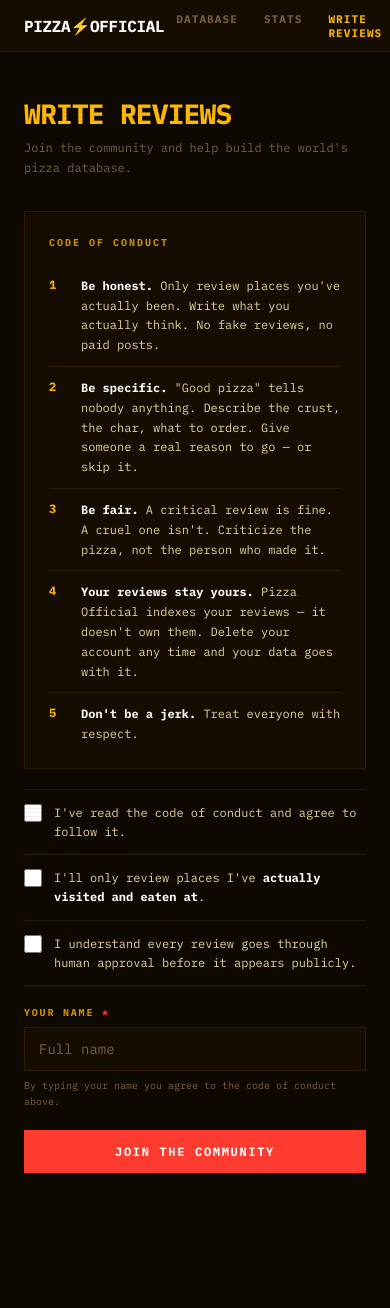
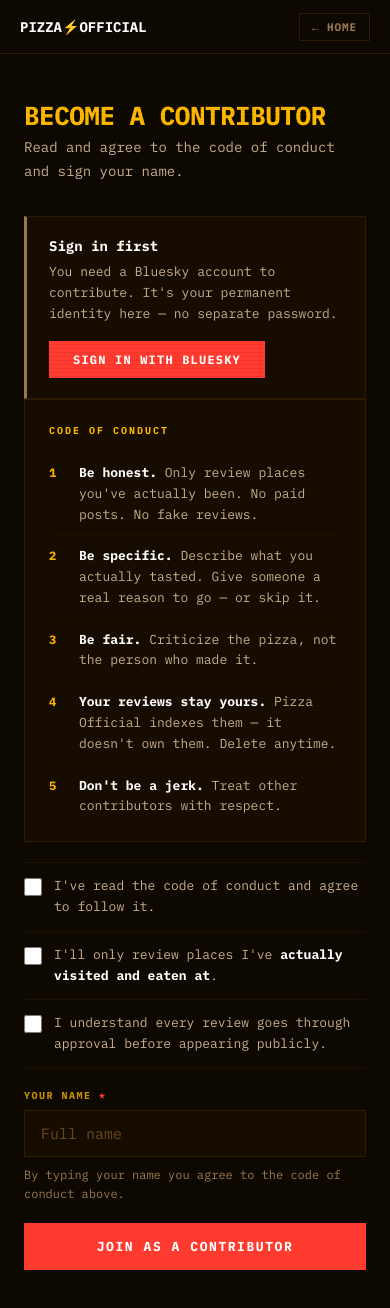
Before and after one commit to cheeseburgerworld/pizzaofficial, a website: page contributor.html in a window 390 px wide. Before the commit the page ends 1221 px from the top, so only its background shows below. Drawn offline with Linux system fonts and the light colour scheme.

Commit message:
Update contributor page title and layout

```diff
--- a/contributor.html
+++ b/contributor.html
@@ -3,369 +3,255 @@
 <head>
   <meta charset="UTF-8">
   <meta name="viewport" content="width=device-width, initial-scale=1.0">
-  <title>Write Reviews — PIZZA⚡OFFICIAL</title>
+  <title>Become a Contributor — PIZZA⚡OFFICIAL</title>
+  <link rel="preconnect" href="https://fonts.googleapis.com">
   <link href="https://fonts.googleapis.com/css2?family=IBM+Plex+Mono:wght@400;700&display=swap" rel="stylesheet">
   <style>
     *, *::before, *::after { box-sizing: border-box; margin: 0; padding: 0; }
-    :root {
-      --bg: #0d0800; --bg2: #160D00; --bg3: #1E1400;
-      --body: #E8D5A0; --gold: #FFB800; --gold2: #CC9200;
-      --muted: #7A6040; --red: #FF3B30; --red2: #CC2F25;
-      --green: #4ABA5A; --border: #2E1C00; --border2: #4A2E00;
-      --mono: 'IBM Plex Mono', monospace;
+    body {
+      font-family: 'IBM Plex Mono', 'Courier New', monospace;
+      background: #0d0800; color: #FFFFFF;
+      min-height: 100vh; display: flex; flex-direction: column;
     }
-    body { background: var(--bg); font-family: var(--mono); color: var(--body); min-height: 100vh; }
-    body::after {
-      content: ''; position: fixed; inset: 0; pointer-events: none; z-index: 999;
+    body::before {
+      content: ''; position: fixed; inset: 0; pointer-events: none; z-index: 100;
       background: repeating-linear-gradient(0deg, transparent, transparent 3px, rgba(0,0,0,.05) 3px, rgba(0,0,0,.05) 4px);
     }
+    nav {
+      height: 54px; background: #0d0800; border-bottom: 1px solid #2E1C00;
+      display: flex; align-items: center; justify-content: space-between;
+      padding: 0 20px; flex-shrink: 0; position: sticky; top: 0; z-index: 50;
+    }
+    .nav-logo { font-size: 14px; font-weight: 700; color: #FFFFFF; text-decoration: none; }
+    .nav-logo .r { color: #FF3B30; }
+    .nav-back {
+      font-family: inherit; font-size: 11px; font-weight: 700;
+      letter-spacing: .08em; text-transform: uppercase;
+      color: #9A7850; text-decoration: none; padding: 6px 12px;
+      border: 1px solid #2E1C00; transition: color .15s, border-color .15s;
+    }
+    .nav-back:hover { color: #FFB800; border-color: #FFB800; }
 
-    nav {
-      height: 52px; background: var(--bg2); border-bottom: 1px solid var(--border);
-      display: flex; align-items: center; justify-content: space-between;
-      padding: 0 24px; position: sticky; top: 0; z-index: 50;
-    }
-    .nav-logo { font-size: 16px; font-weight: 700; letter-spacing: -.02em; color: #FFFFFF; text-decoration: none; }
-    .nav-logo .bolt { color: var(--red); }
-    .nav-links { display: flex; gap: 2px; }
-    .nav-links a {
-      font-size: 11px; font-weight: 700; letter-spacing: .1em; text-transform: uppercase;
-      color: var(--muted); text-decoration: none; padding: 6px 12px; transition: color .15s;
-    }
-    .nav-links a:hover { color: var(--gold); }
-    .nav-links a.active { color: var(--gold); }
-
-    .wrap { max-width: 560px; margin: 0 auto; padding: 48px 24px; }
+    .wrap { max-width: 540px; margin: 0 auto; padding: 48px 24px; flex: 1; }
 
     .page-title {
-      font-size: clamp(28px, 6vw, 44px); font-weight: 700;
-      letter-spacing: -.03em; color: var(--gold); line-height: 1; margin-bottom: 10px;
+      font-size: clamp(26px, 6vw, 40px); font-weight: 700;
+      letter-spacing: -.02em; color: #FFB800; line-height: 1; margin-bottom: 8px;
     }
-    .page-sub { font-size: 12px; color: var(--muted); line-height: 1.7; margin-bottom: 32px; }
+    .page-sub { font-size: 14px; color: #C8B090; line-height: 1.7; margin-bottom: 32px; }
 
-    /* ── Notices (hidden by default, shown by JS) ── */
-    .notice {
-      border: 1px solid var(--border); padding: 20px; margin-bottom: 24px; display: none;
+    /* Sign-in gate */
+    .gate {
+      background: #160D00; border: 1px solid #2E1C00; border-left: 3px solid #9A7850;
+      padding: 20px 22px; display: none;
     }
-    .notice-title { font-size: 13px; font-weight: 700; margin-bottom: 6px; }
-    .notice-sub { font-size: 11px; color: var(--muted); line-height: 1.65; }
-    .notice-sub a { color: var(--body); text-decoration: none; border-bottom: 1px solid var(--border2); }
-    .notice-sub a:hover { color: var(--gold); }
-    .notice-gate  { border-left: 3px solid var(--muted); }
-    .notice-done  { border-left: 3px solid var(--green); }
-    .notice-done .notice-title  { color: var(--green); }
-    .notice-gate .notice-title  { color: #FFFFFF; }
+    .gate-title { font-size: 14px; font-weight: 700; color: #FFFFFF; margin-bottom: 6px; }
+    .gate-sub { font-size: 13px; color: #C8B090; line-height: 1.65; margin-bottom: 16px; }
+    .btn-red {
+      display: inline-block; font-family: inherit; font-size: 12px; font-weight: 700;
+      letter-spacing: .1em; text-transform: uppercase; padding: 11px 24px;
+      background: #FF3B30; color: #FFFFFF; text-decoration: none;
+      border: none; cursor: pointer; transition: background .15s;
+    }
+    .btn-red:hover { background: #CC2F25; }
 
-    /* ── Code of conduct ── */
-    .coc-block {
-      background: var(--bg2); border: 1px solid var(--border);
+    /* Already contributor */
+    .already {
+      background: #160D00; border: 1px solid #2E1C00; border-left: 3px solid #4ABA5A;
+      padding: 20px 22px; display: none;
+    }
+    .already-title { font-size: 14px; font-weight: 700; color: #4ABA5A; margin-bottom: 6px; }
+    .already-sub { font-size: 13px; color: #C8B090; line-height: 1.65; }
+    .already-sub a { color: #FFB800; text-decoration: none; }
+
+    /* Success */
+    .success {
+      background: #160D00; border: 1px solid #2E1C00; border-left: 3px solid #4ABA5A;
+      padding: 28px 24px; display: none;
+    }
+    .success-emoji { font-size: 36px; margin-bottom: 12px; }
+    .success-title { font-size: 18px; font-weight: 700; color: #FFB800; margin-bottom: 8px; }
+    .success-sub { font-size: 13px; color: #C8B090; line-height: 1.7; margin-bottom: 20px; }
+    .btn-gold {
+      display: inline-block; font-family: inherit; font-size: 12px; font-weight: 700;
+      letter-spacing: .1em; text-transform: uppercase; padding: 12px 28px;
+      background: #FFB800; color: #0d0800; text-decoration: none;
+      border: none; cursor: pointer; transition: background .15s;
+    }
+    .btn-gold:hover { background: #CC9200; }
+
+    /* Code of conduct */
+    .coc {
+      background: #160D00; border: 1px solid #2E1C00;
       padding: 24px; margin-bottom: 20px;
     }
-    .coc-head {
-      font-size: 10px; font-weight: 700; letter-spacing: .2em;
-      text-transform: uppercase; color: var(--gold2); margin-bottom: 16px;
+    .coc-label {
+      font-size: 10px; font-weight: 700; letter-spacing: .2em; text-transform: uppercase;
+      color: #FFB800; margin-bottom: 16px;
     }
     .coc-rule {
-      display: flex; gap: 14px; align-items: flex-start;
-      padding: 11px 0; border-bottom: 1px solid var(--border);
+      display: flex; gap: 14px;
+      padding: 10px 0; border-bottom: 1px solid #1E1000;
     }
     .coc-rule:last-child { border-bottom: none; padding-bottom: 0; }
-    .coc-num { font-size: 12px; font-weight: 700; color: var(--gold); min-width: 18px; flex-shrink: 0; padding-top: 1px; }
-    .coc-text { font-size: 12px; color: var(--body); line-height: 1.65; }
-    .coc-text strong { color: #FFFFFF; font-weight: 700; }
+    .coc-n { font-size: 12px; font-weight: 700; color: #FFB800; min-width: 16px; flex-shrink: 0; padding-top: 2px; }
+    .coc-t { font-size: 13px; color: #C8B090; line-height: 1.6; }
+    .coc-t strong { color: #FFFFFF; }
 
-    /* ── Checkboxes ── */
+    /* Checkboxes */
     .checks { margin-bottom: 20px; }
-    .check-item {
+    .check {
       display: flex; gap: 12px; align-items: flex-start;
-      padding: 13px 0; border-bottom: 1px solid var(--border);
+      padding: 13px 0; border-bottom: 1px solid #1E1000; cursor: pointer;
     }
-    .check-item:first-child { border-top: 1px solid var(--border); }
-    .check-item input[type="checkbox"] {
+    .check:first-child { border-top: 1px solid #1E1000; }
+    .check input[type="checkbox"] {
       width: 18px; height: 18px; min-width: 18px;
-      margin-top: 1px; accent-color: var(--gold);
-      cursor: pointer; border: 1px solid var(--border2);
+      margin-top: 2px; accent-color: #FFB800; cursor: pointer;
     }
-    .check-label {
-      font-size: 12px; color: var(--body); line-height: 1.6; cursor: pointer;
-    }
-    .check-label strong { color: #FFFFFF; font-weight: 700; }
+    .check-label { font-size: 13px; color: #C8B090; line-height: 1.6; }
+    .check-label strong { color: #FFFFFF; }
 
-    /* ── Signature ── */
-    .sig-section { margin-bottom: 20px; }
+    /* Signature */
     .sig-label {
-      font-size: 10px; font-weight: 700; letter-spacing: .18em;
-      text-transform: uppercase; color: var(--gold2);
-      display: block; margin-bottom: 8px;
+      font-size: 10px; font-weight: 700; letter-spacing: .15em;
+      text-transform: uppercase; color: #CC9200; display: block; margin-bottom: 8px;
     }
     .sig-input {
-      width: 100%; background: var(--bg2); border: 1px solid var(--border);
-      color: var(--body); font-family: var(--mono); font-size: 14px;
-      padding: 12px 14px; outline: none; transition: border-color .15s;
+      width: 100%; background: #160D00; border: 1px solid #2E1C00;
+      color: #FFFFFF; font-family: inherit; font-size: 15px;
+      padding: 13px 16px; outline: none; transition: border-color .15s; margin-bottom: 8px;
     }
-    .sig-input::placeholder { color: var(--muted); }
-    .sig-input:focus { border-color: var(--gold); }
-    .sig-note { font-size: 10px; color: var(--muted); margin-top: 7px; line-height: 1.6; }
-    .sig-handle { color: var(--gold); font-weight: 700; }
+    .sig-input::placeholder { color: #6a4820; }
+    .sig-input:focus { border-color: #FFB800; }
+    .sig-note { font-size: 12px; color: #9A7850; line-height: 1.6; margin-bottom: 20px; }
+    .sig-handle { color: #FFB800; font-weight: 700; }
 
-    /* Sign-in required message inside form */
-    .signin-required {
-      background: var(--bg2); border: 1px solid var(--border);
-      border-left: 3px solid var(--red);
-      padding: 14px 16px; margin-bottom: 14px;
-      font-size: 11px; color: var(--muted); line-height: 1.6;
-      display: none;
+    .form-err { font-size: 12px; color: #FF3B30; margin-bottom: 12px; display: none; line-height: 1.5; }
+
+    .submit-btn {
+      width: 100%; font-family: inherit; font-size: 13px; font-weight: 700;
+      letter-spacing: .12em; text-transform: uppercase; padding: 15px;
+      background: #FF3B30; color: #FFFFFF; border: none; cursor: pointer;
+      transition: background .15s;
     }
-    .signin-required a { color: var(--gold); text-decoration: none; font-weight: 700; }
-
-    /* ── Buttons ── */
-    .submit-btn {
-      width: 100%; font-family: var(--mono); font-size: 12px; font-weight: 700;
-      letter-spacing: .14em; text-transform: uppercase;
-      padding: 14px; background: var(--red); color: #FFFFFF;
-      border: none; cursor: pointer; transition: background .15s;
-    }
-    .submit-btn:hover:not(:disabled) { background: var(--red2); }
+    .submit-btn:hover:not(:disabled) { background: #CC2F25; }
     .submit-btn:disabled { opacity: .4; cursor: not-allowed; }
-
-    .btn-gold {
-      display: inline-block; font-family: var(--mono); font-size: 11px; font-weight: 700;
-      letter-spacing: .14em; text-transform: uppercase;
-      padding: 11px 22px; background: var(--gold); color: var(--bg);
-      border: none; cursor: pointer; text-decoration: none; transition: background .15s;
-    }
-    .btn-gold:hover { background: var(--gold2); }
-
-    .btn-ghost {
-      display: inline-block; font-family: var(--mono); font-size: 11px; font-weight: 700;
-      letter-spacing: .12em; text-transform: uppercase;
-      padding: 10px 20px; background: transparent;
-      border: 1px solid var(--border2); color: var(--muted);
-      text-decoration: none; transition: all .15s;
-    }
-    .btn-ghost:hover { border-color: var(--gold2); color: var(--gold); }
-
-    .form-err {
-      font-size: 11px; color: var(--red);
-      margin-bottom: 12px; display: none; line-height: 1.5;
-    }
-
-    @keyframes up { from { opacity:0; transform:translateY(8px); } to { opacity:1; transform:translateY(0); } }
-    .anim { animation: up .35s ease both; }
   </style>
 </head>
 <body>
-
   <nav>
-  <a href="/" class="nav-logo">PIZZA<span class="bolt">⚡</span>OFFICIAL</a>
-  <div class="nav-links">
-    <a href="/database.html">Database</a>
-    <a href="/stats.html">Stats</a>
-    <a href="/contributor.html" class="active">Write Reviews</a>
-  </div>
+    <a href="/" class="nav-logo">PIZZA<span class="r">⚡</span>OFFICIAL</a>
+    <a href="/" class="nav-back">← Home</a>
   </nav>
 
   <div class="wrap">
-  <div class="page-title anim">WRITE REVIEWS</div>
-  <div class="page-sub anim">
-    Join the community and help build the world's pizza database.
+    <div class="page-title">BECOME A CONTRIBUTOR</div>
+    <div class="page-sub">Read and agree to the code of conduct and sign your name.</div>
+
+    <!-- Not signed in -->
+    <div class="gate" id="gateEl">
+      <div class="gate-title">Sign in first</div>
+      <div class="gate-sub">You need a Bluesky account to contribute. It's your permanent identity here — no separate password.</div>
+      <a href="/" class="btn-red">Sign in with Bluesky</a>
     </div>
 
-  <!-- Already a contributor / admin -->
-  <div class="notice notice-done" id="noticeAlready">
-    <div class="notice-title">You're already a contributor</div>
-    <div class="notice-sub">
-      Head to <a href="/submit.html">submit a review</a> or check
-      <a href="/stats.html">your stats</a> to see your history.
-    </div>
+    <!-- Already contributor/admin -->
+    <div class="already" id="alreadyEl">
+      <div class="already-title">You're already a contributor</div>
+      <div class="already-sub">Head to <a href="/submit.html">submit a review</a> or check <a href="/profile.html">your profile</a>.</div>
     </div>
 
-  <!-- Success after joining -->
-  <div class="notice notice-done" id="noticeSuccess">
-    <div class="notice-title">You're in. Welcome to Pizza Official.</div>
-    <div class="notice-sub" style="margin-bottom:16px">
-      Your Bluesky account is now linked as a contributor.
-      Submit a review and it'll go into the approval queue -
-      once approved it's in the database permanently.
-    </div>
+    <!-- Success -->
+    <div class="success" id="successEl">
+      <div class="success-emoji">⭐</div>
+      <div class="success-title">You're a Contributor now.</div>
+      <div class="success-sub">Welcome to Pizza Official. Your contributor badge is live on your profile. Submit a review and it'll go into the approval queue — once approved, it's in the database permanently.</div>
       <a href="/submit.html" class="btn-gold">Submit your first review →</a>
     </div>
 
-  <!-- The form — visible immediately, auth check runs behind it -->
+    <!-- The form — visible immediately -->
     <div id="formEl">
-
-    <!-- Code of conduct -->
-    <div class="coc-block anim">
-      <div class="coc-head">Code of conduct</div>
-      <div class="coc-rule">
-        <div class="coc-num">1</div>
-        <div class="coc-text"><strong>Be honest.</strong> Only review places you've actually been. Write what you actually think. No fake reviews, no paid posts.</div>
-      </div>
-      <div class="coc-rule">
-        <div class="coc-num">2</div>
-        <div class="coc-text"><strong>Be specific.</strong> "Good pizza" tells nobody anything. Describe the crust, the char, what to order. Give someone a real reason to go — or skip it.</div>
-      </div>
-      <div class="coc-rule">
-        <div class="coc-num">3</div>
-        <div class="coc-text"><strong>Be fair.</strong> A critical review is fine. A cruel one isn't. Criticize the pizza, not the person who made it.</div>
-      </div>
-      <div class="coc-rule">
-        <div class="coc-num">4</div>
-        <div class="coc-text"><strong>Your reviews stay yours.</strong> Pizza Official indexes your reviews — it doesn't own them. Delete your account any time and your data goes with it.</div>
-      </div>
-      <div class="coc-rule">
-        <div class="coc-num">5</div>
-        <div class="coc-text"><strong>Don't be a jerk.</strong> Treat everyone with respect.</div>
-      </div>
+      <div class="coc">
+        <div class="coc-label">Code of conduct</div>
+        <div class="coc-rule"><div class="coc-n">1</div><div class="coc-t"><strong>Be honest.</strong> Only review places you've actually been. No paid posts. No fake reviews.</div></div>
+        <div class="coc-rule"><div class="coc-n">2</div><div class="coc-t"><strong>Be specific.</strong> Describe what you actually tasted. Give someone a real reason to go — or skip it.</div></div>
+        <div class="coc-rule"><div class="coc-n">3</div><div class="coc-t"><strong>Be fair.</strong> Criticize the pizza, not the person who made it.</div></div>
+        <div class="coc-rule"><div class="coc-n">4</div><div class="coc-t"><strong>Your reviews stay yours.</strong> Pizza Official indexes them — it doesn't own them. Delete anytime.</div></div>
+        <div class="coc-rule"><div class="coc-n">5</div><div class="coc-t"><strong>Don't be a jerk.</strong> Treat other contributors with respect.</div></div>
       </div>
 
-    <!-- Checkboxes -->
-    <div class="checks anim">
-      <div class="check-item">
-        <input type="checkbox" id="chk1">
-        <label class="check-label" for="chk1">
-          I've read the code of conduct and agree to follow it.
-        </label>
-      </div>
-      <div class="check-item">
-        <input type="checkbox" id="chk2">
-        <label class="check-label" for="chk2">
-          I'll only review places I've <strong>actually visited and eaten at</strong>.
-        </label>
-      </div>
-      <div class="check-item">
-        <input type="checkbox" id="chk3">
-        <label class="check-label" for="chk3">
-          I understand every review goes through human approval before it appears publicly.
-        </label>
-      </div>
+      <div class="checks">
+        <label class="check"><input type="checkbox" id="chk1"><span class="check-label">I've read the code of conduct and agree to follow it.</span></label>
+        <label class="check"><input type="checkbox" id="chk2"><span class="check-label">I'll only review places I've <strong>actually visited and eaten at</strong>.</span></label>
+        <label class="check"><input type="checkbox" id="chk3"><span class="check-label">I understand every review goes through approval before appearing publicly.</span></label>
       </div>
 
-    <!-- Signature -->
-    <div class="sig-section anim">
-      <label class="sig-label" for="sigInput">Your name <span style="color:var(--red)">*</span></label>
+      <label class="sig-label" for="sigInput">Your name <span style="color:#FF3B30">*</span></label>
       <input type="text" class="sig-input" id="sigInput" placeholder="Full name" autocomplete="name">
-      <div class="sig-note" id="sigNote">
-        By typing your name you agree to the code of conduct above.
-        <span id="handleLine"></span>
-      </div>
-    </div>
+      <div class="sig-note" id="sigNote">By typing your name you agree to the code of conduct above.</div>
 
-    <!-- Shown if not signed in when they try to submit -->
-    <div class="signin-required" id="signinRequired">
-      You need to <a href="/">sign in with Bluesky</a> before joining.
-      Your Bluesky account is your identity here.
+      <!-- Shown if not signed in when they hit submit -->
+      <div style="background:#160D00;border:1px solid #2E1C00;border-left:3px solid #FF3B30;padding:12px 16px;margin-bottom:14px;font-size:12px;color:#C8B090;display:none" id="signinRequired">
+        You need to <a href="/" style="color:#FFB800;text-decoration:none">sign in with Bluesky</a> to join as a contributor.
       </div>
 
       <div class="form-err" id="formErr"></div>
-
-    <button class="submit-btn" id="submitBtn" onclick="joinCommunity()">
-      Join the community
-    </button>
-
+      <button class="submit-btn" id="submitBtn" onclick="joinCommunity()">Join as a Contributor</button>
     </div>
   </div>
 
   <script type="module">
     import { initAuth } from '/auth.js';
+    let currentDid = null;
 
-  let currentDid  = null;
-  let currentUser = null;
-
-  // Run auth check silently — form is already visible
-  async function checkAuth() {
-    try {
+    async function main() {
       const auth = await initAuth();
-      if (!auth?.user) return; // not signed in — form stays, button will catch it
-
-      currentUser = auth.user;
-      currentDid  = auth.user.did;
-
-      // Already a contributor or admin — hide form, show message
-      if (currentUser.role === 'contributor' || currentUser.role === 'admin') {
+      if (!auth?.user) { document.getElementById('gateEl').style.display = 'block'; return; }
+      const u = auth.user;
+      currentDid = u.did;
+      if (u.role === 'contributor' || u.role === 'admin') {
         document.getElementById('formEl').style.display = 'none';
-        document.getElementById('noticeAlready').style.display = 'block';
+        document.getElementById('alreadyEl').style.display = 'block';
         return;
       }
-
-      // Show their handle in the signature note
-      const line = document.getElementById('handleLine');
-      if (line) line.innerHTML = ' Your Bluesky account <span class="sig-handle">@' + currentUser.handle + '</span> will be linked.';
-
-    } catch (e) {
-      console.warn('[contributor] auth check:', e.message);
-    }
+      const note = document.getElementById('sigNote');
+      note.innerHTML = `By typing your name you agree to the code of conduct. Your Bluesky account <span class="sig-handle">@${u.handle}</span> will be linked as a contributor.`;
     }
 
-  checkAuth();
+    window.joinCommunity = async function() {
+      const btn = document.getElementById('submitBtn');
+      const err = document.getElementById('formErr');
+      const req = document.getElementById('signinRequired');
+      err.style.display = 'none'; req.style.display = 'none';
 
-  window.joinCommunity = async function() {
-    const btn   = document.getElementById('submitBtn');
-    const errEl = document.getElementById('formErr');
-    const sigReq = document.getElementById('signinRequired');
-    errEl.style.display  = 'none';
-    sigReq.style.display = 'none';
+      if (!currentDid) { req.style.display = 'block'; return; }
 
-    // Check sign-in
-    if (!currentDid) {
-      sigReq.style.display = 'block';
-      window.scrollTo(0, document.body.scrollHeight);
-      return;
+      if (!document.getElementById('chk1').checked || !document.getElementById('chk2').checked || !document.getElementById('chk3').checked) {
+        err.textContent = 'Please check all three boxes to continue.'; err.style.display = 'block'; return;
       }
+      const sig = document.getElementById('sigInput').value.trim();
+      if (!sig) { err.textContent = 'Please type your name to sign.'; err.style.display = 'block'; document.getElementById('sigInput').focus(); return; }
 
-    // Validate checkboxes
-    if (!document.getElementById('chk1').checked ||
-        !document.getElementById('chk2').checked ||
-        !document.getElementById('chk3').checked) {
-      errEl.textContent = 'Please check all three boxes to continue.';
-      errEl.style.display = 'block';
-      return;
-    }
-
-    // Validate signature
-    const sig = document.getElementById('sigInput').value.trim();
-    if (!sig) {
-      errEl.textContent = 'Please type your name to sign.';
-      errEl.style.display = 'block';
-      document.getElementById('sigInput').focus();
-      return;
-    }
-
-    btn.disabled = true;
-    btn.textContent = 'Joining…';
+      btn.disabled = true; btn.textContent = 'Joining…';
 
       try {
         const res = await fetch('/.netlify/functions/submit-application', {
-        method: 'POST',
-        headers: { 'Content-Type': 'application/json' },
-        body: JSON.stringify({
-          did:            currentDid,
-          city:           '',
-          favorite_style: '',
-          writing_sample: 'Agreed to code of conduct.',
-          signature_name: sig,
-          auto_approve:   true,
-        }),
+          method: 'POST', headers: { 'Content-Type': 'application/json' },
+          body: JSON.stringify({ did: currentDid, city: '', favorite_style: '', writing_sample: 'Agreed to code of conduct.', signature_name: sig, auto_approve: true }),
         });
-
         const data = await res.json();
-
-      // 409 = already contributor — still show success
-      if (!res.ok && res.status !== 409) {
-        throw new Error(typeof data === 'string' ? data : 'Something went wrong');
-      }
-
+        if (!res.ok && res.status !== 409) throw new Error(typeof data === 'string' ? data : 'Something went wrong');
         document.getElementById('formEl').style.display = 'none';
-      document.getElementById('noticeSuccess').style.display = 'block';
+        document.getElementById('successEl').style.display = 'block';
         window.scrollTo(0, 0);
-
       } catch (ex) {
-      errEl.textContent = ex.message;
-      errEl.style.display = 'block';
-      btn.disabled = false;
-      btn.textContent = 'Join the community';
+        err.textContent = ex.message; err.style.display = 'block';
+        btn.disabled = false; btn.textContent = 'Join as a Contributor';
       }
     };
+
+    main();
   </script>
 </body>
 </html>
```
Lines whose indentation alone changed are shown as unchanged.
